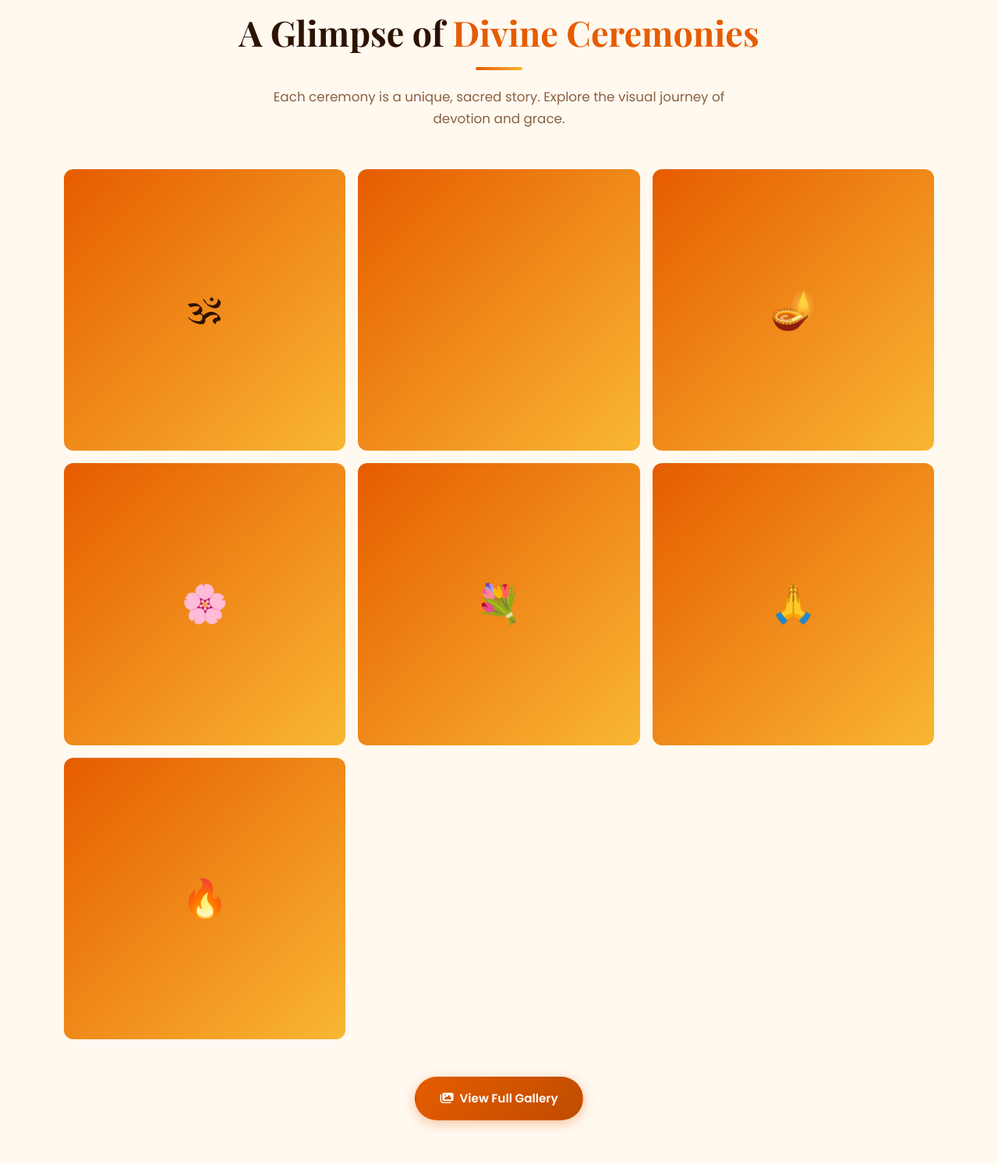
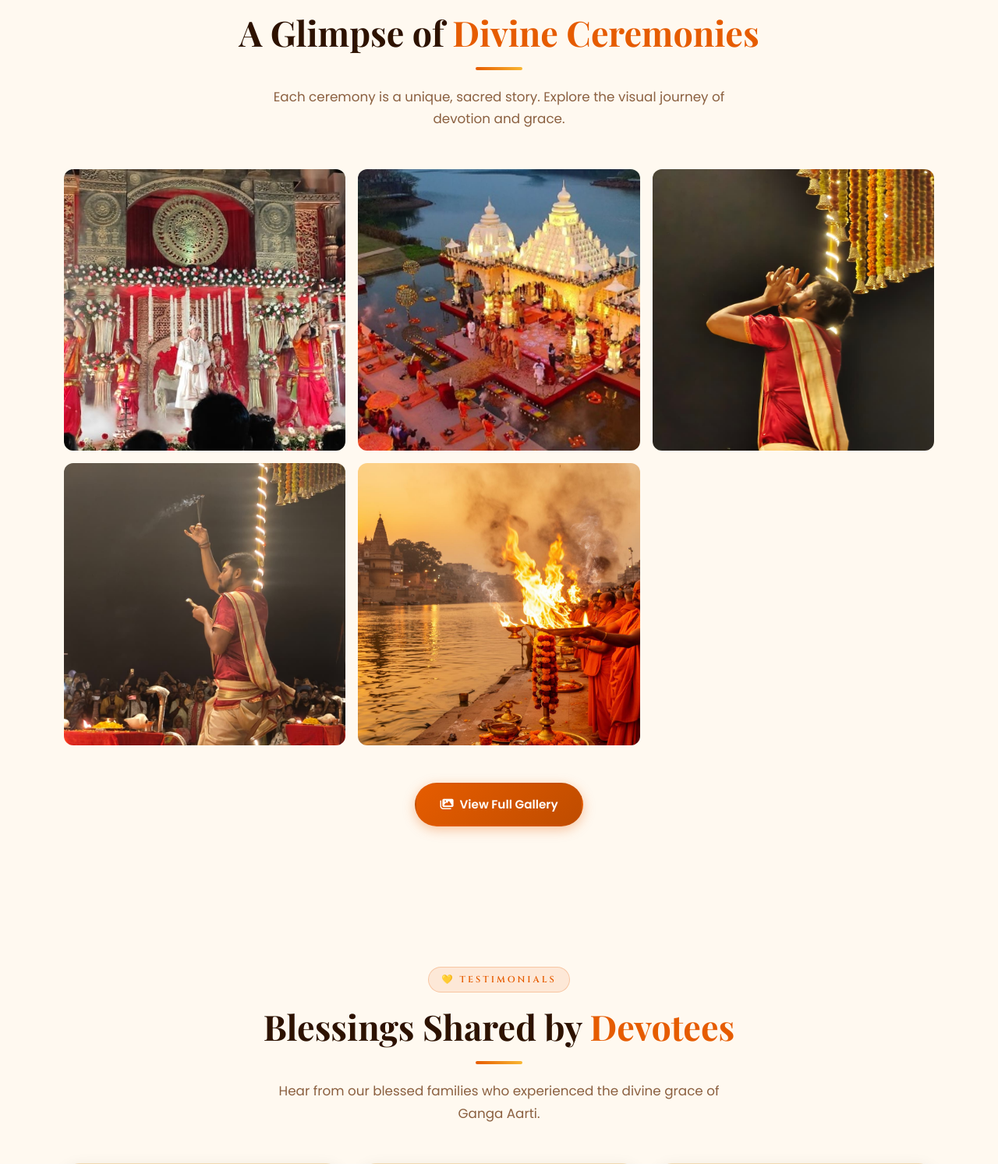
Before and after one commit to RajGupta1724/Kashi_Ganga_Aarti_Application, a Django app: page / in a window 1280 px wide. Shown: the part 3162-4655 px from the top of the page at 78% size. Run offline with Django 4.2, Linux system fonts and the light colour scheme; data that the repository does not hold is empty; some web fonts are replaced.

Commit message:
Show real gallery images on homepage

```diff
--- a/templates/index.html
+++ b/templates/index.html
@@ -334,17 +334,43 @@
       {% endfor %}
     </div>
     {% else %}
-    <!-- Placeholder gallery if no images uploaded yet -->
+    <!-- Show the same ceremony images used on the gallery page -->
     <div class="gallery-grid fade-in-up">
-      {% for emoji in "🕉️🪔🌸💐🙏🔥"|make_list %}
       <div class="gallery-item">
-        <div class="gallery-placeholder">{{ emoji }}</div>
+        <img src="{% static 'images/wedd.jpeg' %}" alt="Wedding Ceremony" loading="lazy" />
         <div class="gallery-item-overlay">
           <i class="fas fa-expand-alt"></i>
-          <span>Sacred Ceremony</span>
+          <span>Wedding Ceremony</span>
         </div>
       </div>
-      {% endfor %}
+      <div class="gallery-item">
+        <img src="{% static 'images/wedding.jpeg' %}" alt="Wedding Rituals" loading="lazy" />
+        <div class="gallery-item-overlay">
+          <i class="fas fa-expand-alt"></i>
+          <span>Wedding Rituals</span>
+        </div>
+      </div>
+      <div class="gallery-item">
+        <img src="{% static 'images/aarti.jpeg' %}" alt="Ganga Aarti" loading="lazy" />
+        <div class="gallery-item-overlay">
+          <i class="fas fa-expand-alt"></i>
+          <span>Ganga Aarti</span>
+        </div>
+      </div>
+      <div class="gallery-item">
+        <img src="{% static 'images/aarti2.jpeg' %}" alt="Evening Aarti" loading="lazy" />
+        <div class="gallery-item-overlay">
+          <i class="fas fa-expand-alt"></i>
+          <span>Evening Aarti</span>
+        </div>
+      </div>
+      <div class="gallery-item">
+        <img src="{% static 'images/hero-aarti.jpg' %}" alt="Hero Aarti" loading="lazy" />
+        <div class="gallery-item-overlay">
+          <i class="fas fa-expand-alt"></i>
+          <span>Hero Aarti</span>
+        </div>
+      </div>
     </div>
     {% endif %}
 
```
